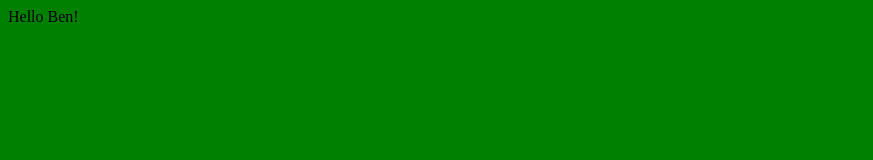
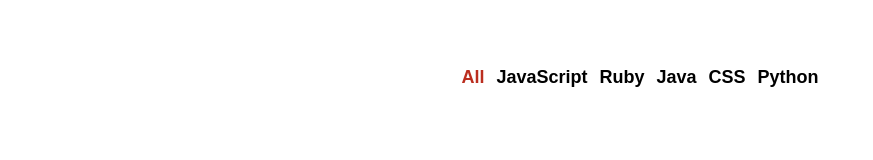
Before and after one commit to ben-lehman/react-github-battle, a React app: page / in a window 1280 px wide. Shown: the whole page, without its empty margins (0-873 px from the left). Built offline with nearby package versions, Linux system fonts and the light colour scheme.

Commit message:
Added in Navbar component

```diff
--- /dev/null
+++ b/app/components/Popular.js
@@ -0,0 +1,38 @@
+import React from 'react'
+
+export default class Popular extends React.Component {
+  constructor(props) {
+    super(props)
+
+    this.state = {
+      selectedLanguage: 'All'
+    }
+
+    this.updateLanguage = this.updateLanguage.bind(this)
+  }
+
+  updateLanguage(selectedLanguage) {
+    this.setState({
+      selectedLanguage
+    })
+  }
+
+  render() {
+    const languages = ['All', 'JavaScript', 'Ruby', 'Java', 'CSS', 'Python']
+
+    return (
+      <ul className='flex-center'>
+        {languages.map((language) => (
+          <li key={language}>
+            <button
+              className='btn-clear nav-link testing'
+              style={language === this.state.selectedLanguage ? { color: 'rgb(187, 46, 31)' } : null}
+              onClick={() => this.updateLanguage(language)}>
+              {language}
+            </button>
+          </li>
+        ))}
+      </ul>
+    )
+  }
+}
--- a/app/index.css
+++ b/app/index.css
@@ -1,3 +1,41 @@
+html, body, #app {
+  margin: 0;
+  height: 100%;
+  width: 100%;
+}
+
 body {
-  background: green;
+  font-family: -apple-system,BlinkMacSystemFont,Segoe UI,Roboto,Oxygen-Sans,Ubuntu,Cantarell,Helvetica Neue,sans-serif;
 }
+
+ul {
+  padding: 0;
+}
+
+li {
+  list-style-type: none;
+}
+
+.container {
+  max-width: 1200px;
+  margin: 0 auto;
+  padding: 50px;
+}
+
+.flex-center {
+  display: flex;
+  justify-content: center;
+  align-items: center;
+}
+
+.btn-clear {
+  border: none;
+  background: transparent;
+}
+
+.nav-link {
+  font-size: 18px;
+  font-weight: bold;
+  text-decoration: none;
+  color: inherit;
+}
--- a/app/index.js
+++ b/app/index.js
@@ -1,12 +1,13 @@
 import React from 'react'
 import ReactDOM from 'react-dom'
 import './index.css'
+import Popular from './components/Popular'
 
 class App extends React.Component {
   render() {
     return(
-        <div>
-          Hello Ben!
+        <div className='container'>
+          <Popular />
         </div>
     )
   }
```
